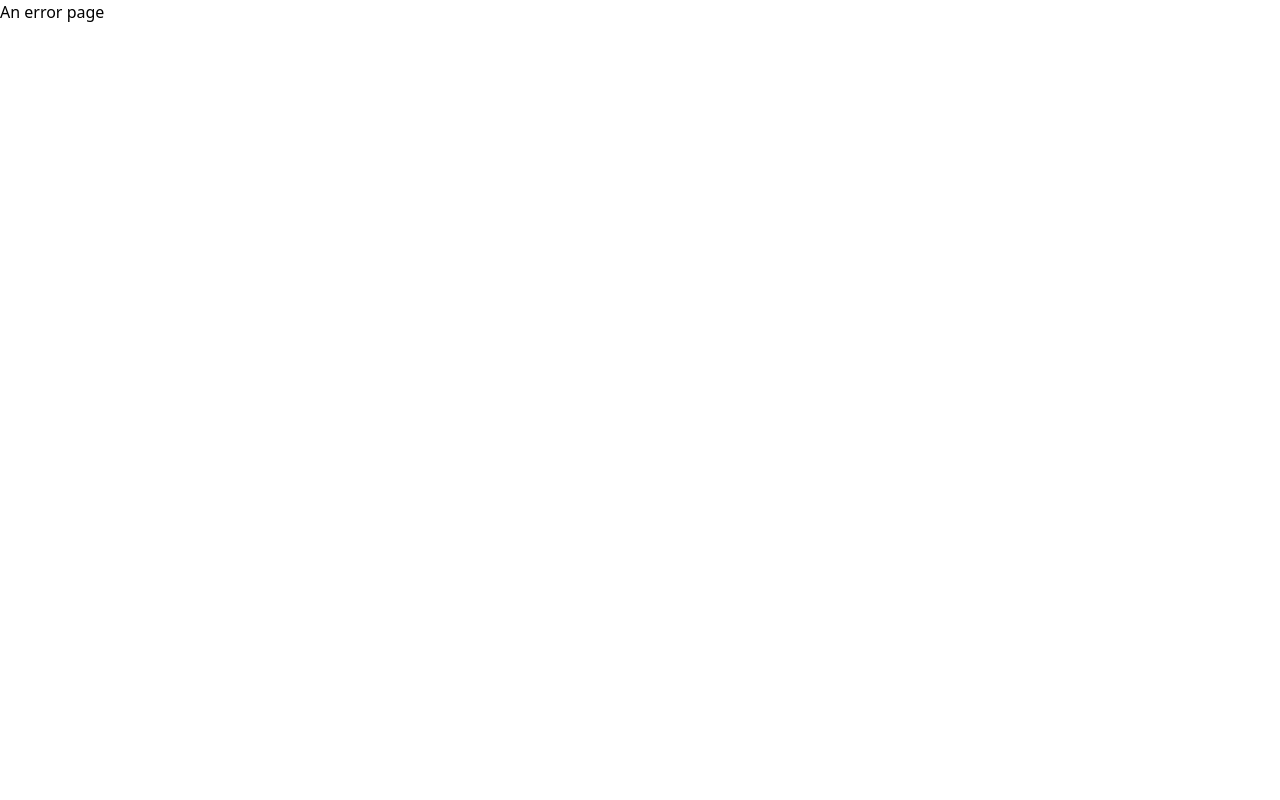
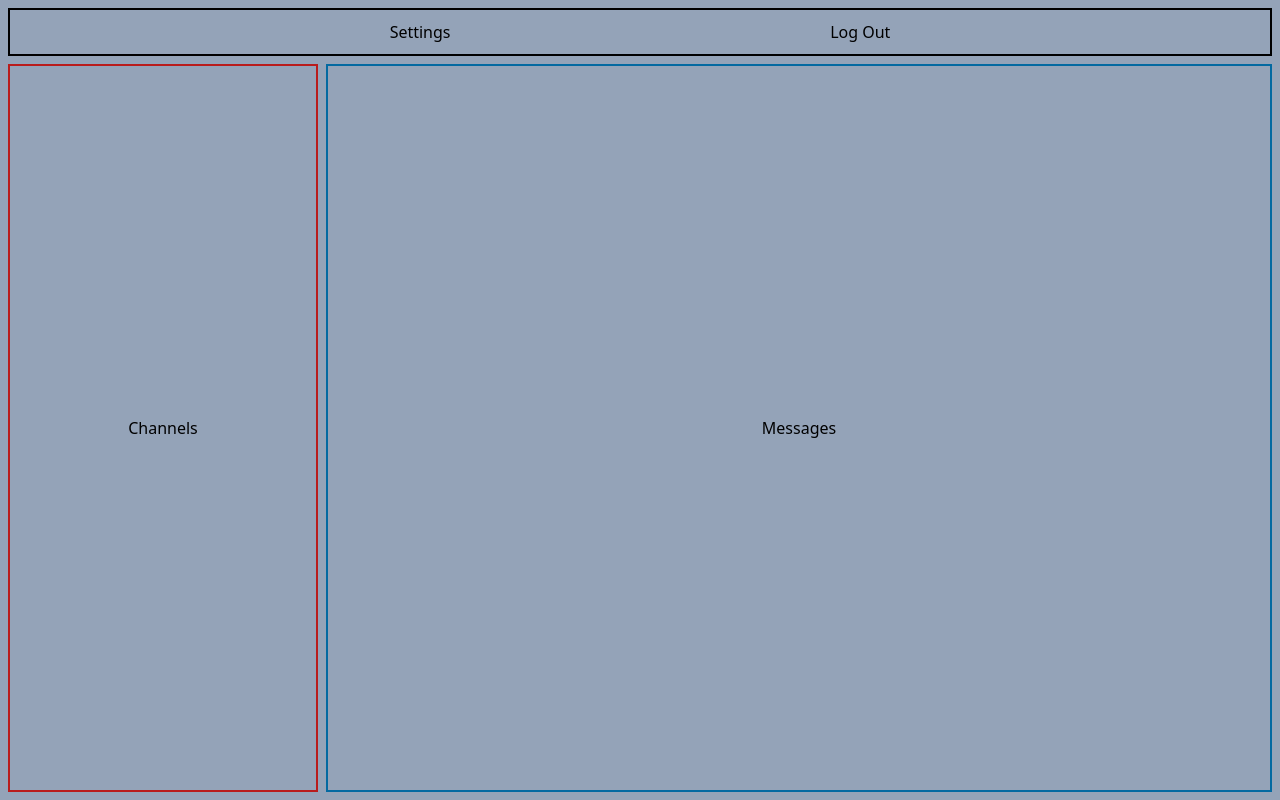
Before and after one commit to hyacinth-07/messenger, a React (Vite) app in the folder client/: page /app in a window 1280 px wide. Before the commit this address had no page. Built offline with nearby package versions, Linux system fonts and the light colour scheme.

Commit message:
pages and components created, basic routing

```diff
--- a/client/src/App.jsx
+++ b/client/src/App.jsx
@@ -3,9 +3,24 @@ import { createBrowserRouter, RouterProvider } from 'react-router-dom';
 // ROUTES
 import Root from './routes/Root';
 import ErrorPage from './routes/ErrorPage';
-
+import LoginPage from './routes/LoginPage';
+import MainPage from './routes/MainPage';
+import SettingsPage from './routes/SettingsPage';
+// ROUTER
 const router = createBrowserRouter([
-	{ path: '/', element: <Root />, errorElement: <ErrorPage /> },
+	{
+		path: '/',
+		element: <Root />,
+		errorElement: <ErrorPage />,
+		children: [
+			{
+				index: true,
+				element: <LoginPage />,
+			},
+			{ path: '/app', element: <MainPage /> },
+			{ path: '/app/settings', element: <SettingsPage /> },
+		],
+	},
 ]);
 
 function App() {
--- /dev/null
+++ b/client/src/components/Channels.jsx
@@ -0,0 +1,9 @@
+export default function Channels() {
+	return (
+		<>
+			<div className="w-full h-full flex justify-center items-center">
+				<p>Channels</p>
+			</div>
+		</>
+	);
+}
--- /dev/null
+++ b/client/src/components/Messages.jsx
@@ -0,0 +1,9 @@
+export default function Messages() {
+	return (
+		<>
+			<div className="w-full h-full flex justify-center items-center">
+				<p>Messages</p>
+			</div>
+		</>
+	);
+}
--- /dev/null
+++ b/client/src/components/Settings.jsx
@@ -0,0 +1,16 @@
+import { Link } from 'react-router-dom';
+
+export default function Settings() {
+	return (
+		<>
+			<div className="flex justify-evenly h-full items-center">
+				<Link to="/app/settings">
+					<p>Settings</p>
+				</Link>
+				<Link to="/">
+					<button>Log Out</button>
+				</Link>
+			</div>
+		</>
+	);
+}
--- /dev/null
+++ b/client/src/routes/LoginPage.jsx
@@ -0,0 +1,15 @@
+import { Link } from 'react-router-dom';
+
+export default function LoginPage() {
+	return (
+		<>
+			<main className="flex justify-evenly items-center w-full h-full">
+				<Link to="/app">
+					<button className="min-w-56 min-h-24 border-2 border-black border-solid">
+						Go the App
+					</button>
+				</Link>
+			</main>
+		</>
+	);
+}
--- /dev/null
+++ b/client/src/routes/MainPage.jsx
@@ -0,0 +1,23 @@
+import Settings from '../components/Settings';
+import Channels from '../components/Channels';
+import Messages from '../components/Messages';
+
+export default function MainPage() {
+	return (
+		<>
+			<div className="flex flex-col w-full h-full p-2">
+				<header className="border-2 border-black border-solid min-h-12">
+					<Settings />
+				</header>
+				<main className="grid grid-cols-4 gap-2 h-full pt-2">
+					<nav className="border-2 border-red-700 border-solid col-span-1">
+						<Channels />
+					</nav>
+					<section className="border-2 border-sky-700 border-solid col-span-3">
+						<Messages />
+					</section>
+				</main>
+			</div>
+		</>
+	);
+}
--- a/client/src/routes/Root.jsx
+++ b/client/src/routes/Root.jsx
@@ -1,7 +1,11 @@
+import { Outlet } from 'react-router-dom';
+
 export default function Root() {
 	return (
 		<>
-			<div>A landing page</div>
+			<div className="h-screen w-screen bg-slate-400">
+				<Outlet />
+			</div>
 		</>
 	);
 }
--- /dev/null
+++ b/client/src/routes/SettingsPage.jsx
@@ -0,0 +1,7 @@
+export default function SettingsPage() {
+	return (
+		<>
+			<p>A settings page</p>
+		</>
+	);
+}
```
